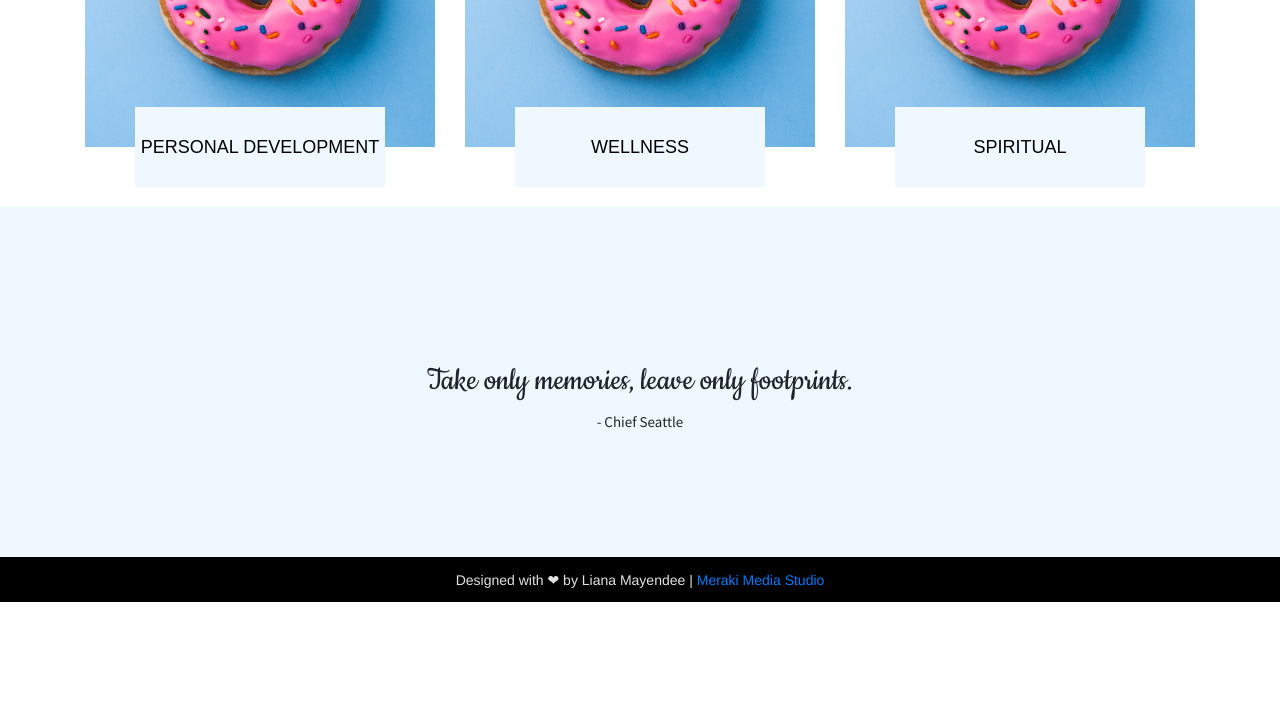
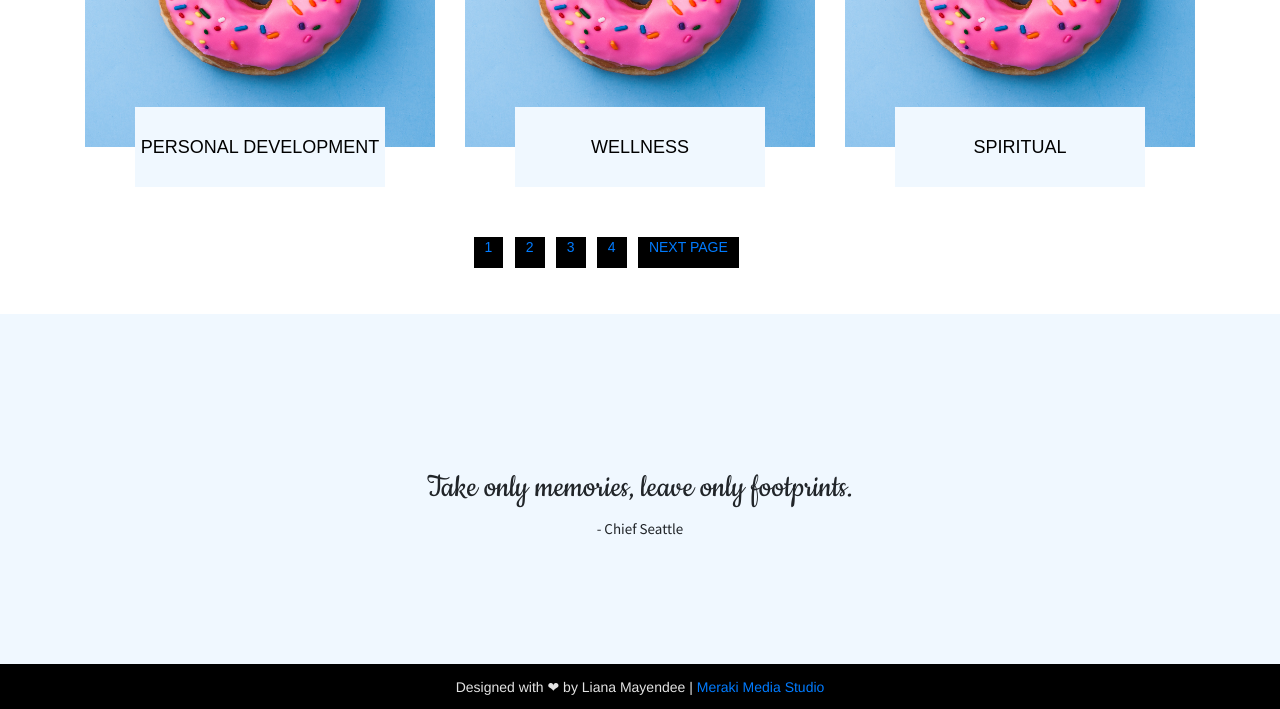
Before and after one commit to LianaMayendee/PersonalBlog, a plain HTML site: page index.html in a window 1280 px wide. Shown: the part 3724-4433 px from the top of the page. Before the commit the page ends 4326 px from the top, so only its background shows below. Drawn offline with nearby package versions, Linux system fonts and the light colour scheme; a web font is replaced by a local one.

Commit message:
Adding pagination

```diff
--- a/index.html
+++ b/index.html
@@ -414,7 +414,17 @@
 
   <div class="row-padding-bottom"></div>
 
-  <!-- More on the blog button -->
+  <!-- Pagination -->
+
+  <div class="container row-padding-bottom row-padding-top">
+    <ul class="pagination">
+      <li class="pagination-style"><a href="#">1</a></li>
+      <li class="pagination-style"><a href="#">2</a></li>
+      <li class="pagination-style"><a href="#">3</a></li>
+      <li  class="pagination-style"><a href="#">4</a></li>
+      <li class="pagination-style"><a href="#">next page</a></li>
+    </ul>
+  </div>
 
   <!-- Meraki Media Studio CTA -->
   <div class="quote-background row-padding-bottom row-padding-top">
--- a/style.css
+++ b/style.css
@@ -183,6 +183,22 @@ body{
     font-size: 15px;
 }
 
+/* Pagination */
+.pagination-style {
+    background: black;
+    position: relative;
+    left: 35%;
+    height: auto;
+    top: 34%;
+    font-family: 'Hammersmith One', sans-serif;
+    text-transform: uppercase;
+    margin-right: 1%;
+    padding-left: 1%;
+    padding-right: 1%;
+    padding-bottom: 1%;
+}
+
+
 /* Footer */
 
 .footer {
```
